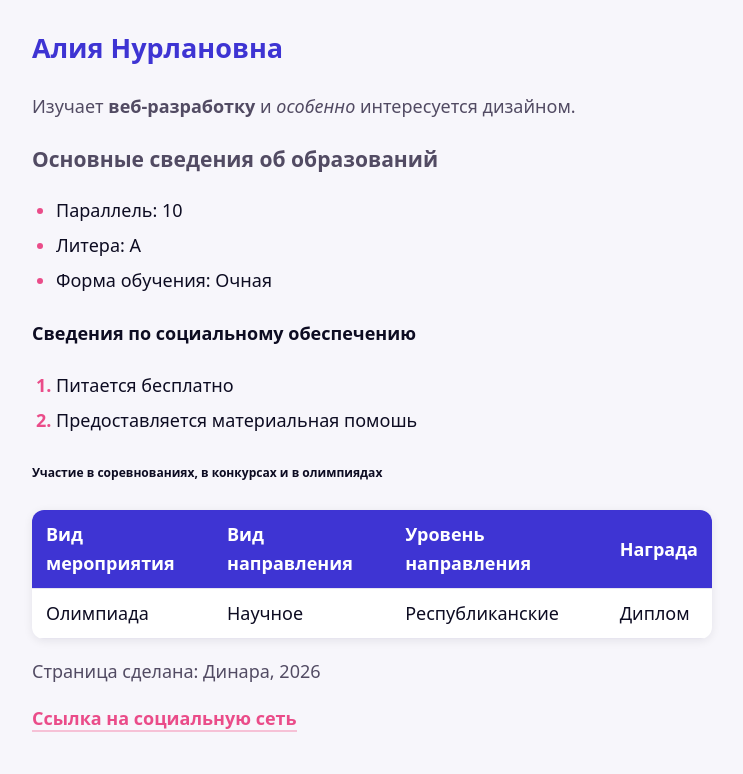
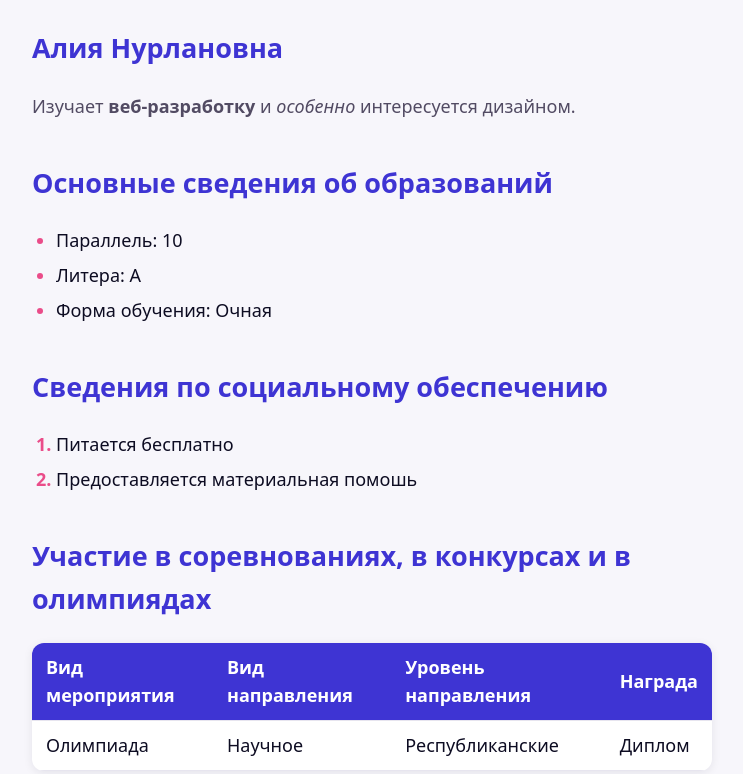
Before and after one commit to di1101/studentinfo, a plain HTML site: page index.html in a window 1280 px wide. Shown: the part 304-1078 px from the top of the page, without its empty margins (268-1011 px from the left). Drawn offline with Linux system fonts and the light colour scheme.

Commit message:
Add strong, em and title 2

```diff
--- a/index.html
+++ b/index.html
@@ -28,7 +28,7 @@
         </p>
       </section>
       <section id="education">
-        <h3>Основные сведения об образований</h3>
+        <h2>Основные сведения об образований</h2>
         <ul>
           <li>Параллель: 10</li>
           <li>Литера: А</li>
@@ -36,14 +36,14 @@
         </ul>
       </section>
       <section id="support">
-        <h4>Сведения по социальному обеспечению</h4>
+        <h2>Сведения по социальному обеспечению</h2>
         <ol>
           <li>Питается бесплатно</li>
           <li>Предоставляется материальная помошь</li>
         </ol>
       </section>
       <section id="activities">
-        <h6>Участие в соревнованиях, в конкурсах и в олимпиядах</h6>
+        <h2>Участие в соревнованиях, в конкурсах и в олимпиядах</h2>
         <table>
           <tr>
             <th>Вид мероприятия</th>
```
